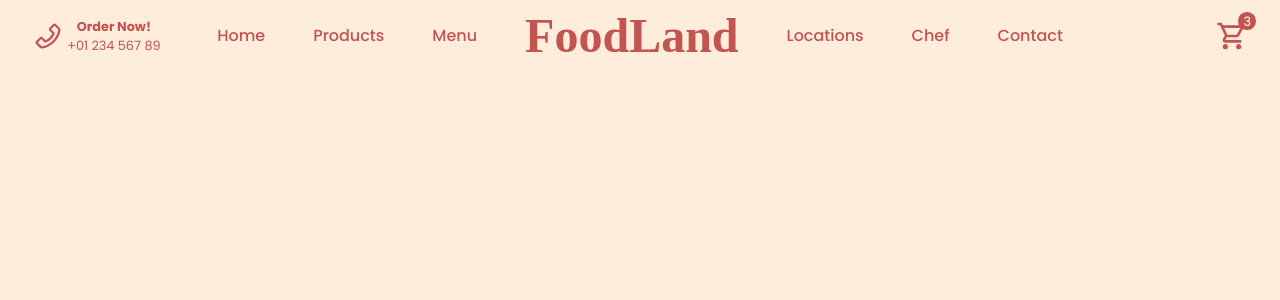
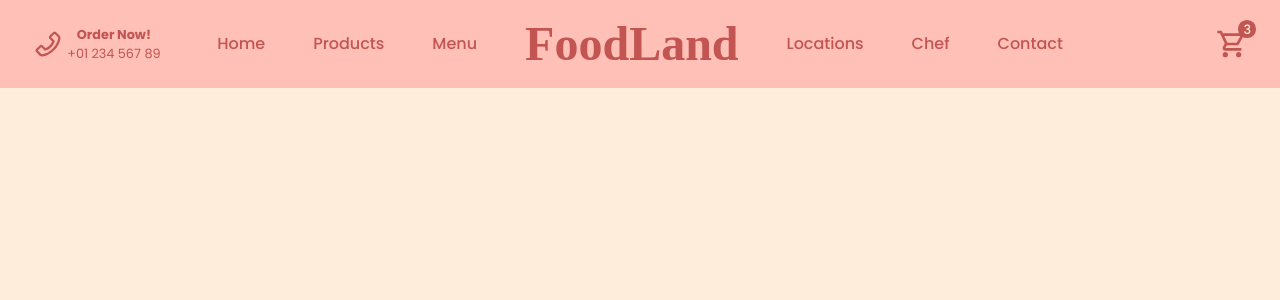
Before and after one commit to zeetaen1989/pizza-delivery, a Next.js app: page / in a window 1280 px wide. Shown: the top 300 px of the page. Built offline with nearby package versions, Linux system fonts and the light colour scheme; a web font is replaced by a local one.

Commit message:
style(background color): navbar background color added

```diff
--- a/components/templates/Navbar/Navbar.module.scss
+++ b/components/templates/Navbar/Navbar.module.scss
@@ -4,7 +4,9 @@
   display: flex;
   align-items: center;
   justify-content: space-between;
-  padding: a.$primary-padding;
+  padding: 0.5rem 2rem;
+  min-height: 5.25rem;
+  background-color: a.$primary-clr-1;
 
   .left {
     display: flex;
```
